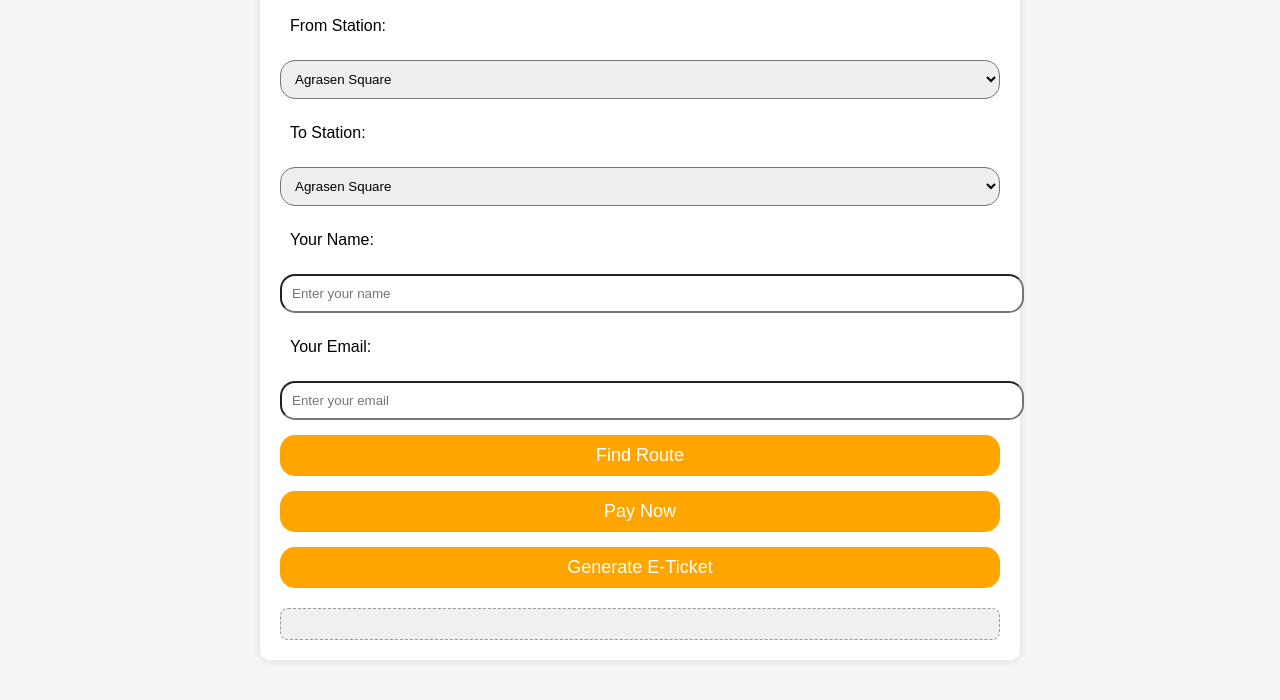
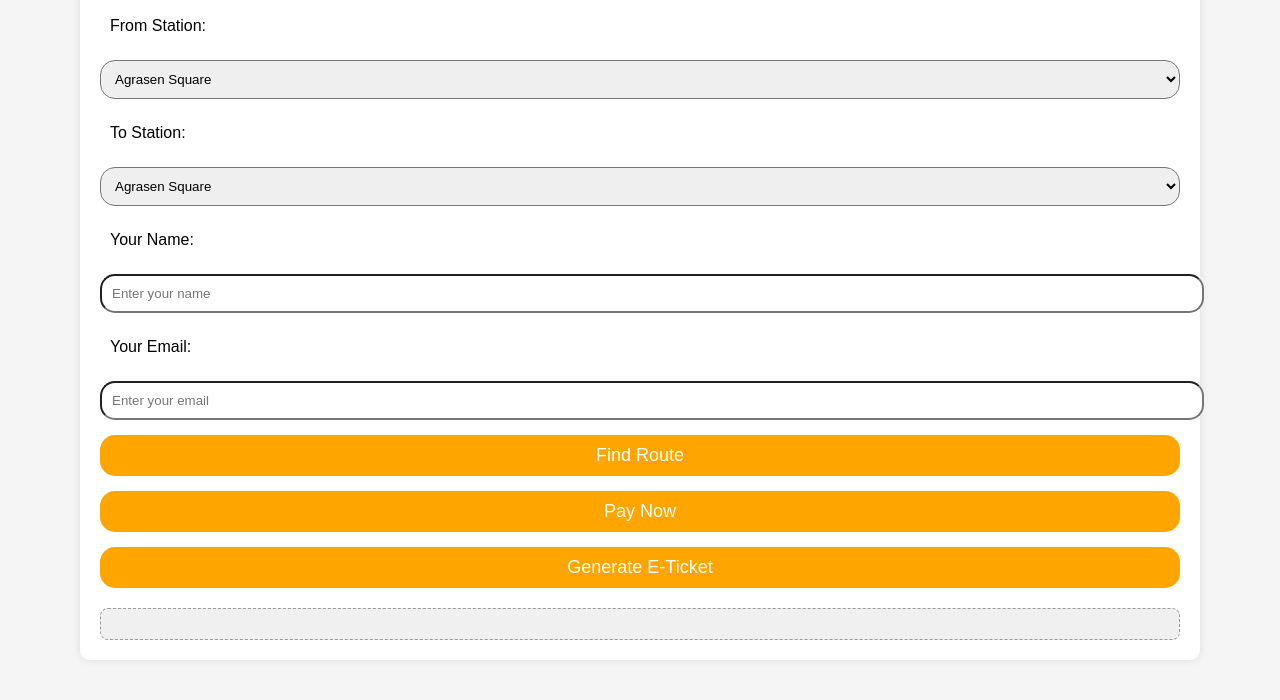
Before and after one commit to Neon-0-1/My-project-github.io, a plain HTML site: page index.html in a window 1280 px wide. Shown: the part 133-833 px from the top of the page. Drawn offline with Linux system fonts and the light colour scheme.

Commit message:
Update index.html

```diff
--- a/index.html
+++ b/index.html
@@ -11,8 +11,8 @@
       padding: 0;
     }
     .container {
-      max-width: 720px;
-      max-height: 1080px;
+      max-width: 1080px;
+      max-height: 2040px;
       background: white;
       margin: 40px auto;
       padding: 20px;
@@ -23,7 +23,14 @@
       text-align: center;
       color: #333;
     }
-    label, select, input {
+    label, select {
+      display: block;
+      width: 100%;
+      margin-bottom: 15px;
+      padding: 10px;
+      border-radius: 15px;
+    }
+    input {
       display: block;
       width: 100%;
       margin-bottom: 15px;
```
